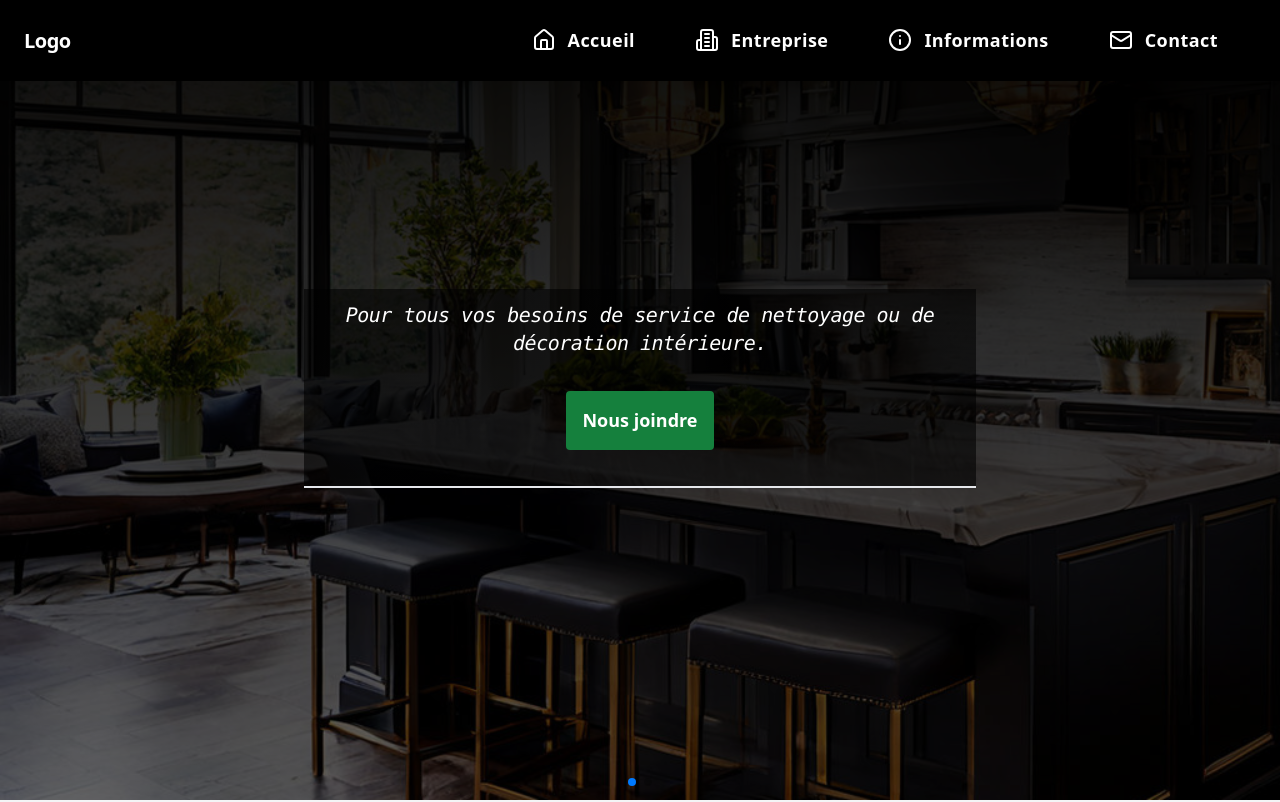
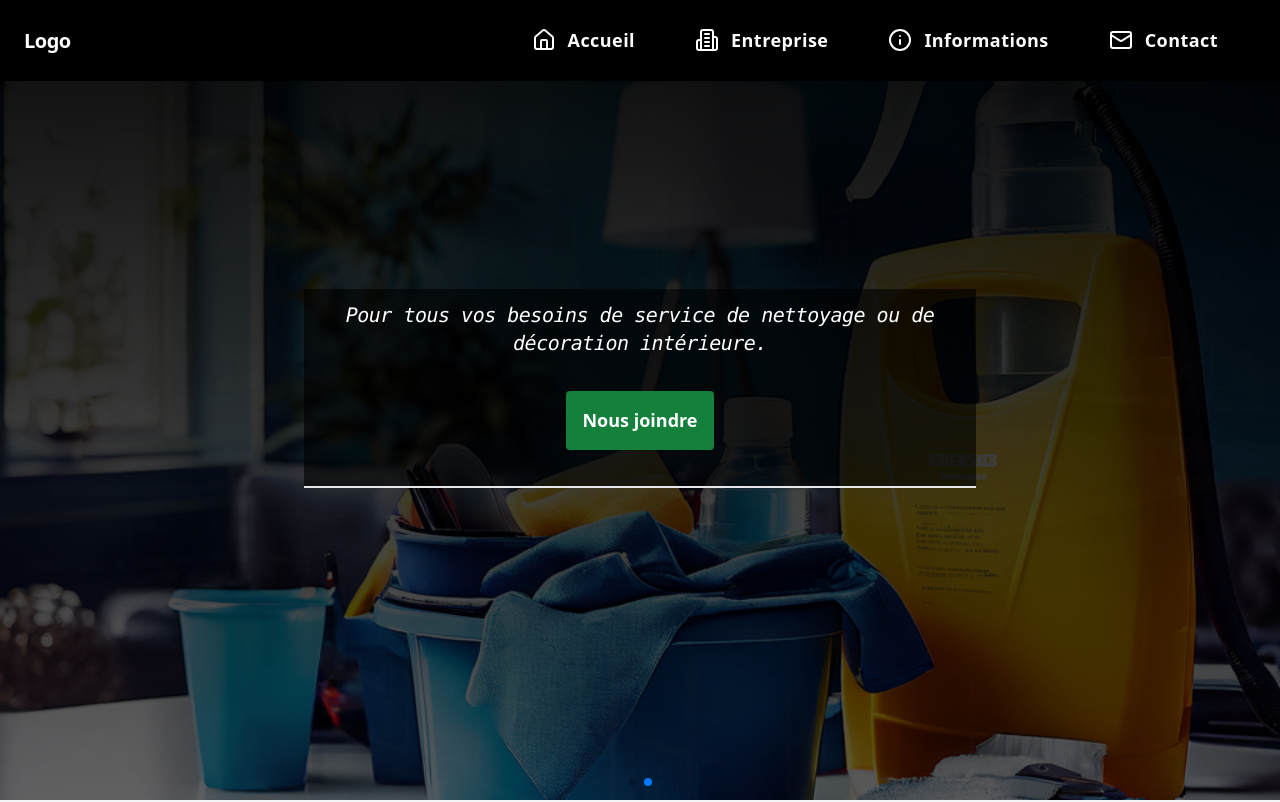
Before and after one commit to jonathann243/react-vitrine-dec-int, a React (Vite) app: page / in a window 1280 px wide. Shown: the top 802 px of the page. Built offline with nearby package versions, Linux system fonts and the light colour scheme.

Commit message:
fix carousseul autoPlay

```diff
--- a/src/Container/HomePage/herosection/CarousselHero.tsx
+++ b/src/Container/HomePage/herosection/CarousselHero.tsx
@@ -25,6 +25,10 @@ export default function App() {
         spaceBetween={30}
         centeredSlides={true}
         effect={"fade"}
+        autoplay={{
+          delay: 2500,
+          disableOnInteraction: false,
+        }}
         pagination={{
           clickable: true,
         }}
```
